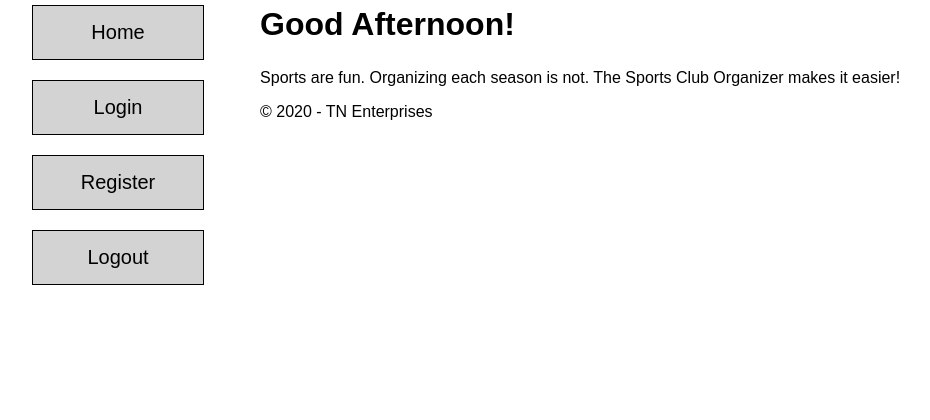
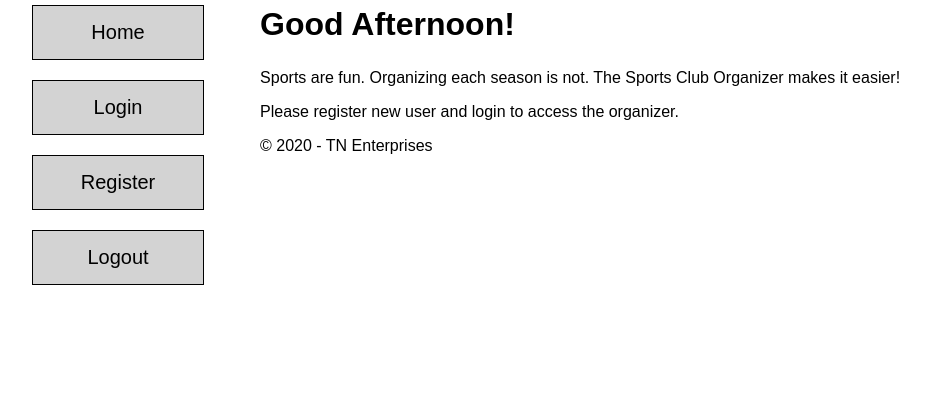
Before and after one commit to nrbreneman/Final-Capstone, an ASP.NET Core app: template mvc_dotnet/WebApplication.Web/Views/Home/Index.cshtml in a window 1280 px wide. Shown: the part 315-735 px from the top of the page, without its empty margins (26-956 px from the left). Run offline with ASP.NET Core 8, Linux system fonts and the light colour scheme; the template is opened without the code that fills it, so the values that code supplies are empty; some libraries are stand-ins or nearby versions.

Commit message:
Access message, login page

```diff
--- a/mvc_dotnet/WebApplication.Web/Views/Home/Index.cshtml
+++ b/mvc_dotnet/WebApplication.Web/Views/Home/Index.cshtml
@@ -21,6 +21,7 @@
     }
 
     <p>Sports are fun. Organizing each season is not. The Sports Club Organizer makes it easier!</p>
+    <p>Please register new user and login to access the organizer.</p>
 </div>
 
 @*<nav>
```
